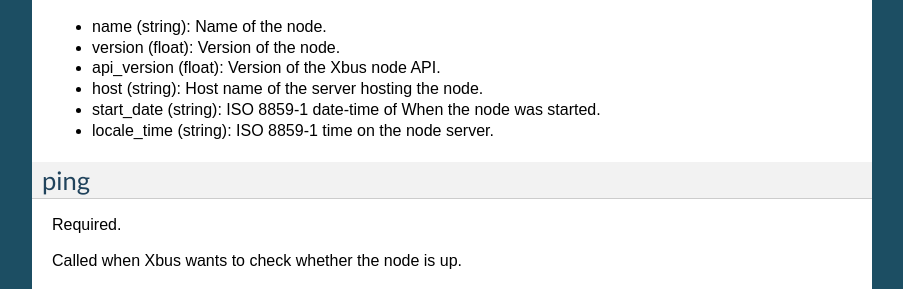
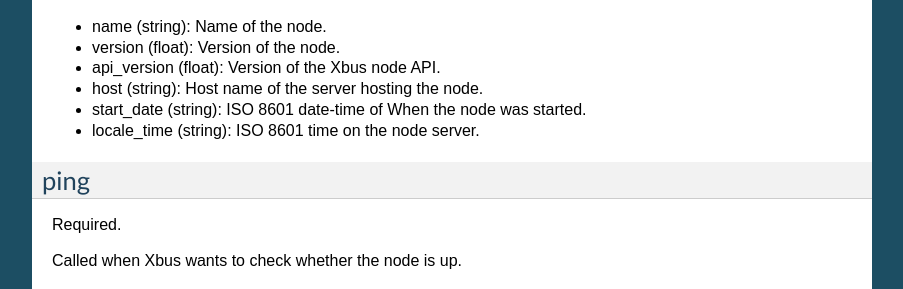
Before and after one commit to inspyration/xbus.broker, a Sphinx documentation site: the page built from doc/source/node_api.rst, in a window 1280 px wide and 900 px high, scrolled down 450 px. Shown: the part 159-448 px from the top of the window, without its empty margins (198-1101 px from the left). Built offline with Sphinx 7.4.7, drawn with Linux system fonts in a browser that asks for light colours.

Commit message:
Node API: Fix the date-time ISO ref...

```diff
--- a/doc/source/node_api.rst
+++ b/doc/source/node_api.rst
@@ -35,8 +35,8 @@ Required return dictionary keys:
 - version (float): Version of the node.
 - api_version (float): Version of the Xbus node API.
 - host (string): Host name of the server hosting the node.
-- start_date (string): ISO 8859-1 date-time of When the node was started.
-- locale_time (string): ISO 8859-1 time on the node server.
+- start_date (string): ISO 8601 date-time of When the node was started.
+- locale_time (string): ISO 8601 time on the node server.
 
 
 ping
```
